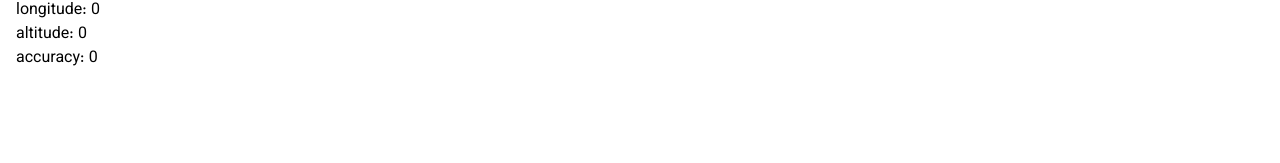
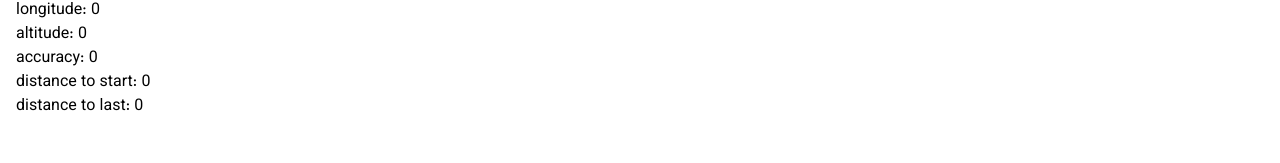
Before and after one commit to aliasadolahi74/pwa-example, a Next.js app: page / in a window 1280 px wide. Shown: the part 535-698 px from the top of the page. Built offline with nearby package versions, Linux system fonts and the light colour scheme; no server answers.

Commit message:
Add distance texts

```diff
--- a/app/page.tsx
+++ b/app/page.tsx
@@ -12,6 +12,8 @@ export default function Home() {
     const [started, setStarted] = useState(false);
     const [points, setPoints] = useState<{ latitude: number; longitude: number; altitude: number | null; }[]>([]);
     const interval = useRef<NodeJS.Timeout>();
+    const [distanceToStart, setDistanceToStart] = useState<number>(0);
+    const [distanceToLast, setDistanceToLast] = useState<number>(0);
 
     const handleClickStart = () => {
         if(response.accuracy && response.accuracy < 20) {
@@ -36,16 +38,26 @@ export default function Home() {
                     const lastPoint = points[points.length - 1];
                     const distanceToStartingPoint = measureDistance(startingPoint, currentPoint);
                     const distanceToLastPoint = measureDistance(lastPoint, currentPoint);
-                    if (distanceToStartingPoint < 3 && points.length > 2) {
+                    setDistanceToLast(distanceToLastPoint);
+                    setDistanceToStart(distanceToStartingPoint);
+                    if (distanceToStartingPoint < 1 && points.length > 2) {
                         setStarted(false);
                     }
                     if (distanceToLastPoint >= 3) {
+                        if(response.accuracy && response.accuracy < 20) {
+                            toast("Low Accuracy");
+                        } else {
+                            draft.push(currentPoint);
+                            setPoints(draft)
+                        }
+                    }
+                } else {
+                    if(response.accuracy && response.accuracy < 20) {
+                        toast("Low Accuracy");
+                    } else {
                         draft.push(currentPoint);
                         setPoints(draft)
                     }
-                } else {
-                    draft.push(currentPoint);
-                    setPoints(draft)
                 }
 
             }
@@ -68,6 +80,8 @@ export default function Home() {
                             <div><span>longitude:</span> <span>{response.longitude}</span></div>
                             <div><span>altitude:</span> <span>{response.altitude}</span></div>
                             <div><span>accuracy:</span> <span>{response.accuracy}</span></div>
+                            <div><span>distance to start:</span> <span>{distanceToStart}</span></div>
+                            <div><span>distance to last:</span> <span>{distanceToLast}</span></div>
                         </div>
                     </div>
 
```
